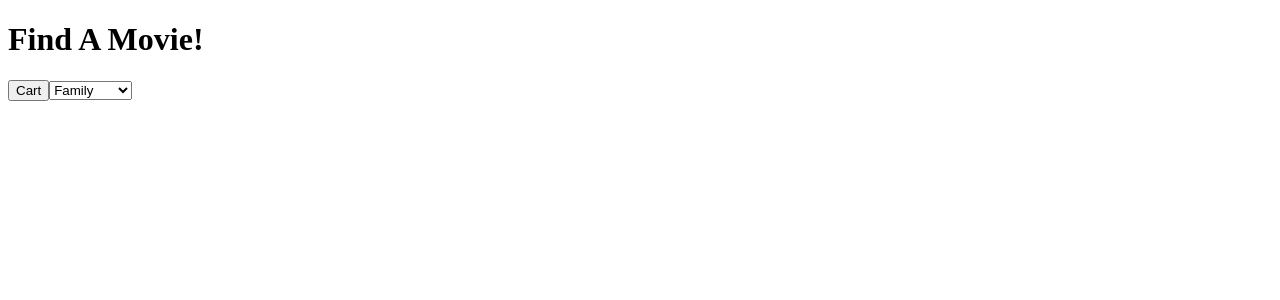
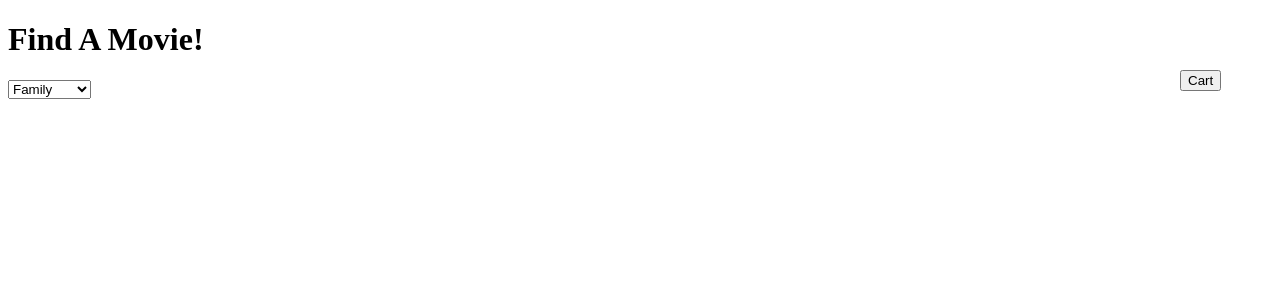
Before and after one commit to Tiffany-Tong/test2, a Vue app: page /purchase in a window 1280 px wide. Shown: the top 300 px of the page. Built offline with nearby package versions, Linux system fonts and the light colour scheme.

Commit message:
moved cart button to the side

```diff
--- a/src/views/CartView.vue
+++ b/src/views/CartView.vue
@@ -7,7 +7,6 @@ const store = useStore();
   <div v-for="movie in Array.from(store.cart.values())">
     <img :src="`https://image.tmdb.org/t/p/w500${movie.poster}`" />
     <h1>{{ movie.title }}</h1>
-    <h1>{{ movie.date }}</h1>
     <button @click="store.removeFromCart(movie.id)">Remove</button>
   </div>
 </template>
--- a/src/views/PurchaseView.vue
+++ b/src/views/PurchaseView.vue
@@ -20,9 +20,11 @@ const getGenres = async () => {
 
 <template>
   <h1>Find A Movie!</h1>
+  <div class="cart-button">
   <RouterLink to="/cart" custom v-slot="{ navigate }">
     <button @click="navigate" role="link">Cart</button>
   </RouterLink>
+</div>
   <select v-model="genre" @change="getGenres()">
     <option value="10751">Family</option>
     <option value="12">Adventure</option>
@@ -47,4 +49,9 @@ img {
   width: 200px;
   aspect-ratio: 2 / 3;
 }
+.cart-button {
+  position: absolute;
+  left: 1180px;
+  top: 70px;
+}
 </style>
```
